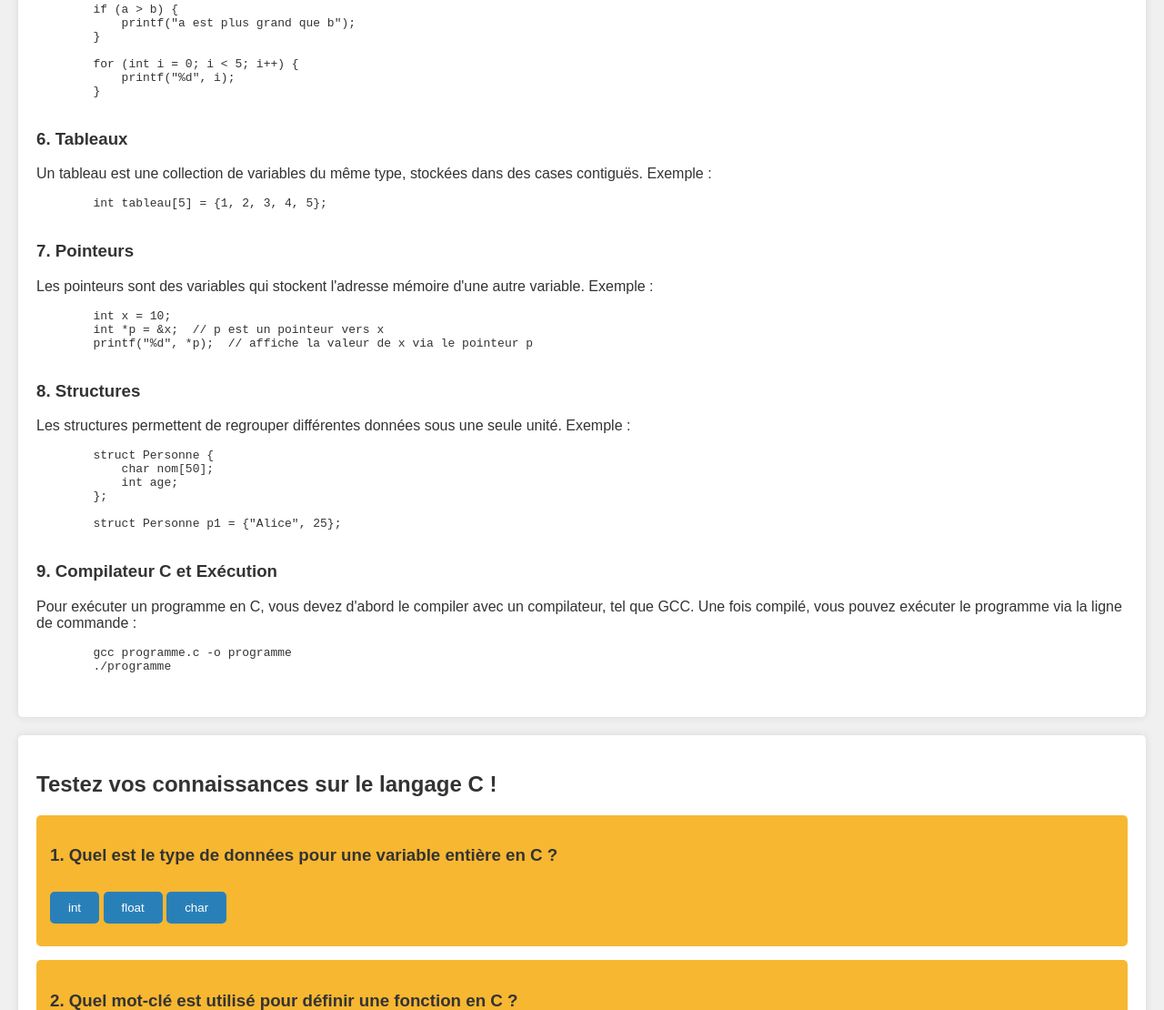
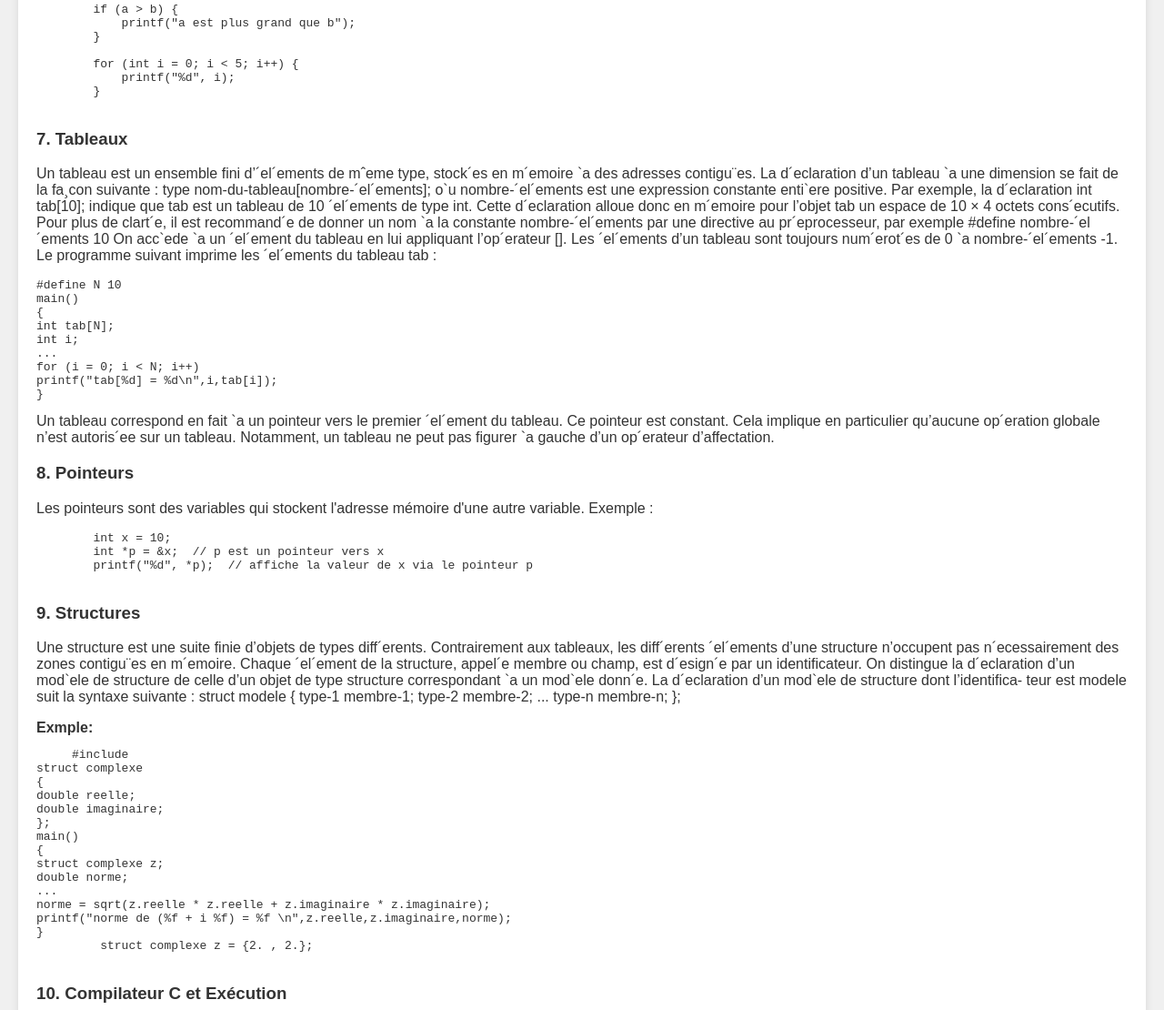
Before and after one commit to abdellahhechane/my_site, a plain HTML site: page index.html in a window 1280 px wide. Shown: the part 2189-3299 px from the top of the page at 91% size. Drawn offline with Linux system fonts and the light colour scheme.

Commit message:
Update coursC.html

```diff
--- a/index.html
+++ b/index.html
@@ -180,7 +180,7 @@ programme, il faut donc veiller `a ce que celui-ci ne contienne pas de commentai
         <h1>6. Les boucles </h1>
 Les boucles permettent de r´ep´eter une s´erie d’instructions tant qu’une certaine condition
 n’est pas v´erifi´ee.
-<h3>6. la boucle while</h3>
+<h3>6.1 la boucle while</h3>
 La syntaxe de while est la suivante :
 while ( expression )
 instruction
@@ -249,13 +249,36 @@ cilement lisible.
         }
         </pre>
 
-        <h3>6. Tableaux</h3>
-        <p>Un tableau est une collection de variables du même type, stockées dans des cases contiguës. Exemple :</p>
-        <pre>
-        int tableau[5] = {1, 2, 3, 4, 5};
-        </pre>
+        <h3>7. Tableaux</h3>
+        <p>Un tableau est un ensemble fini d’´el´ements de mˆeme type, stock´es en m´emoire `a des
+adresses contigu¨es.
+La d´eclaration d’un tableau `a une dimension se fait de la fa¸con suivante :
+type nom-du-tableau[nombre-´el´ements];
+o`u nombre-´el´ements est une expression constante enti`ere positive. Par exemple, la d´eclaration
+int tab[10]; indique que tab est un tableau de 10 ´el´ements de type int. Cette d´eclaration
+alloue donc en m´emoire pour l’objet tab un espace de 10 × 4 octets cons´ecutifs.
+Pour plus de clart´e, il est recommand´e de donner un nom `a la constante nombre-´el´ements
+par une directive au pr´eprocesseur, par exemple
+#define nombre-´el´ements 10
+On acc`ede `a un ´el´ement du tableau en lui appliquant l’op´erateur []. Les ´el´ements d’un
+tableau sont toujours num´erot´es de 0 `a nombre-´el´ements -1. Le programme suivant imprime
+les ´el´ements du tableau tab :
+<pre>#define N 10
+main()
+{
+int tab[N];
+int i;
+...
+for (i = 0; i < N; i++)
+printf("tab[%d] = %d\n",i,tab[i]);
+}
+</pre>
+Un tableau correspond en fait `a un pointeur vers le premier ´el´ement du tableau. Ce pointeur
+est constant. Cela implique en particulier qu’aucune op´eration globale n’est autoris´ee sur un
+tableau. Notamment, un tableau ne peut pas figurer `a gauche d’un op´erateur d’affectation.</p>
 
-        <h3>7. Pointeurs</h3>
+
+        <h3>8. Pointeurs</h3>
         <p>Les pointeurs sont des variables qui stockent l'adresse mémoire d'une autre variable. Exemple :</p>
         <pre>
         int x = 10;
@@ -263,18 +286,41 @@ cilement lisible.
         printf("%d", *p);  // affiche la valeur de x via le pointeur p
         </pre>
 
-        <h3>8. Structures</h3>
-        <p>Les structures permettent de regrouper différentes données sous une seule unité. Exemple :</p>
+        <h3>9. Structures</h3>
+        <p>Une structure est une suite finie d’objets de types diff´erents. Contrairement aux tableaux,
+les diff´erents ´el´ements d’une structure n’occupent pas n´ecessairement des zones contigu¨es
+en m´emoire. Chaque ´el´ement de la structure, appel´e membre ou champ, est d´esign´e par un
+identificateur.
+On distingue la d´eclaration d’un mod`ele de structure de celle d’un objet de type structure
+correspondant `a un mod`ele donn´e. La d´eclaration d’un mod`ele de structure dont l’identifica-
+teur est modele suit la syntaxe suivante :
+struct modele
+{
+type-1 membre-1;
+type-2 membre-2;
+...
+type-n membre-n;
+};</p>
+   <b> Exmple:</b>
         <pre>
-        struct Personne {
-            char nom[50];
-            int age;
-        };
-
-        struct Personne p1 = {"Alice", 25};
+     #include <math.h>
+struct complexe
+{
+double reelle;
+double imaginaire;
+};
+main()
+{
+struct complexe z;
+double norme;
+...
+norme = sqrt(z.reelle * z.reelle + z.imaginaire * z.imaginaire);
+printf("norme de (%f + i %f) = %f \n",z.reelle,z.imaginaire,norme);
+}
+         struct complexe z = {2. , 2.};
         </pre>
 
-        <h3>9. Compilateur C et Exécution</h3>
+        <h3>10. Compilateur C et Exécution</h3>
         <p>Pour exécuter un programme en C, vous devez d'abord le compiler avec un compilateur, tel que GCC. Une fois compilé, vous pouvez exécuter le programme via la ligne de commande :</p>
         <pre>
         gcc programme.c -o programme
```
